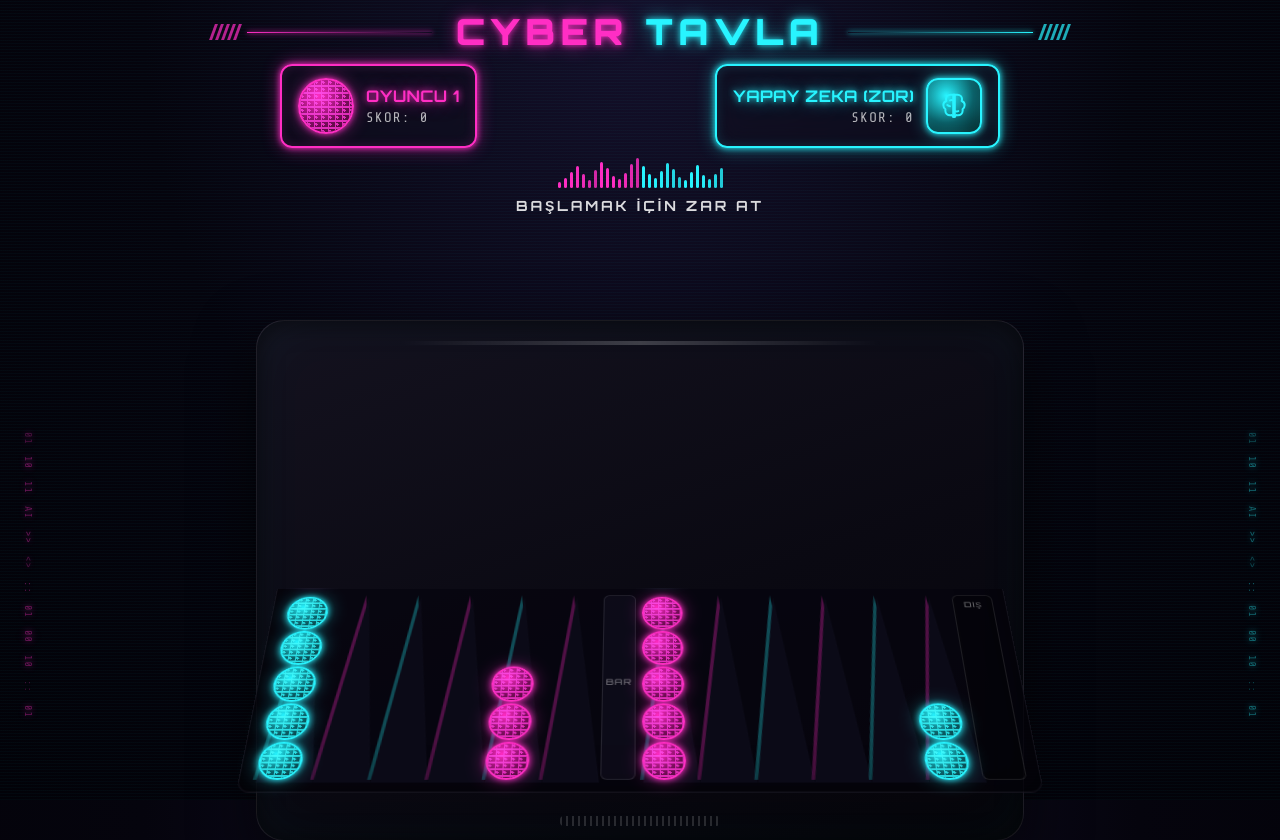
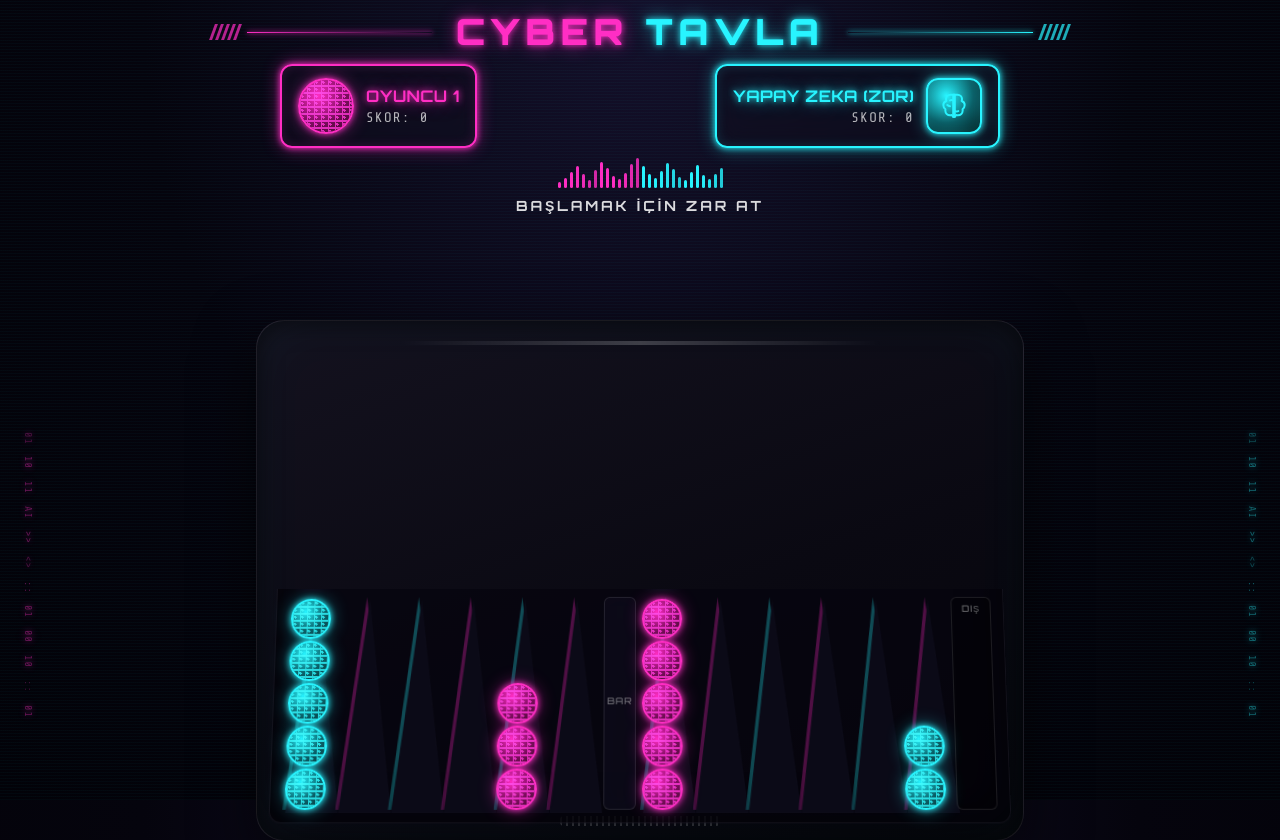
Before and after one commit to piyamijj/CyberTavlaKlasik, a React (Vite) app: page / in a window 1280 px wide. Shown: the top 840 px of the page. Built offline with nearby package versions, Linux system fonts and the light colour scheme.

Commit message:
fix: asiri 3D egim ust siranin kaybolmasina yol aciyordu, aciyi guvenli bir degere dusur

```diff
--- a/src/index.css
+++ b/src/index.css
@@ -210,8 +210,7 @@
   }
 
   .tilt-board {
-    transform: rotateX(38deg) rotateZ(0deg);
-    transform-style: preserve-3d;
+    transform: rotateX(8deg);
   }
 
   .scrollbar-none {
```
